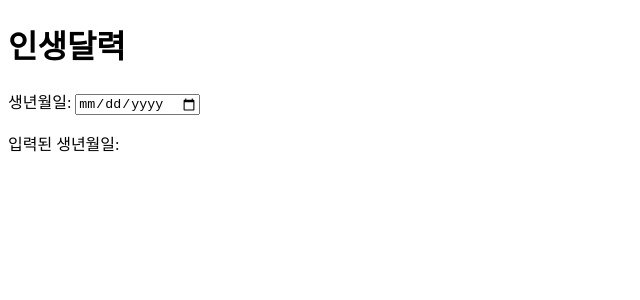
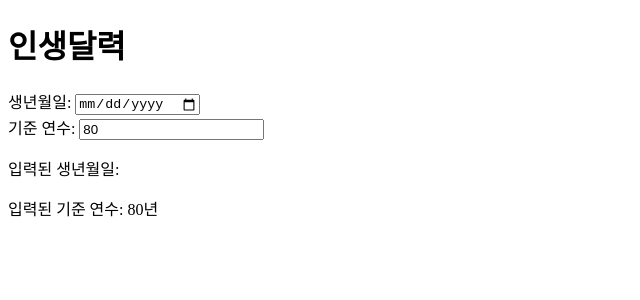
Before and after one commit to cheon-hee-gook/life-calendar, a React (Create React App) app in the folder life-calendar/: page / in a window 1280 px wide. Shown: the top 300 px of the page, without its empty margins (0-640 px from the left). Built offline with nearby package versions, Linux system fonts and the light colour scheme.

Commit message:
Add lifespan input and display

```diff
--- a/life-calendar/src/App.js
+++ b/life-calendar/src/App.js
@@ -2,14 +2,19 @@ import React, {useState} from "react";
 
 function App() {
   const [birthDate, setBirthDate] = useState("");
+  const [lifeSpan, setLifeSpan] = useState(80);
 
-  const handleChange = (e) => {
+  const handleBirthDateChange = (e) => {
     const value = e.target.value;
     console.log("입력된 생년월일:", value);
     setBirthDate(value);
-  }
+  };
 
-
+  const handleLifeSpanChange = (e) => {
+    const value = e.target.value;
+    console.log("입력된 기준 연수:", value);
+    setLifeSpan(value);
+  };
 
   return (
     <div>
@@ -20,10 +25,20 @@ function App() {
           type="date"
           id="birthDate"
           value={birthDate}
-          onChange={handleChange}
+          onChange={handleBirthDateChange}
         />
       </div>
-      <p>입력된 생년월일: {birthDate} </p>
+      <div>
+        <label htmlFor="lifeSpan">기준 연수: </label>
+        <input
+          type="number"
+          id="lifeSpan"
+          value={lifeSpan}
+          onChange={handleLifeSpanChange}
+        />
+      </div>
+      <p>입력된 생년월일: {birthDate}</p>
+      <p>입력된 기준 연수: {lifeSpan}년</p>
     </div>
   );
 }
```
